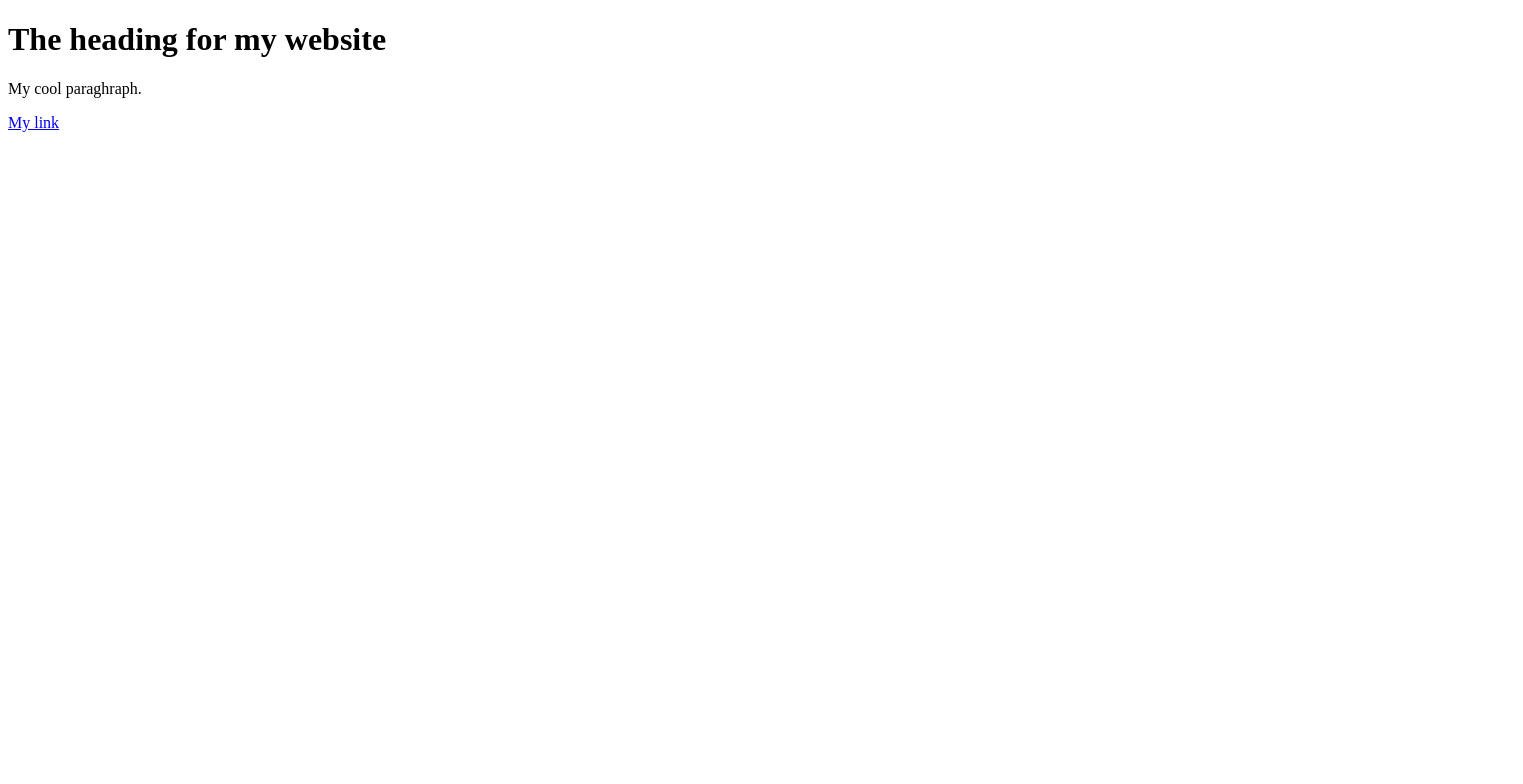
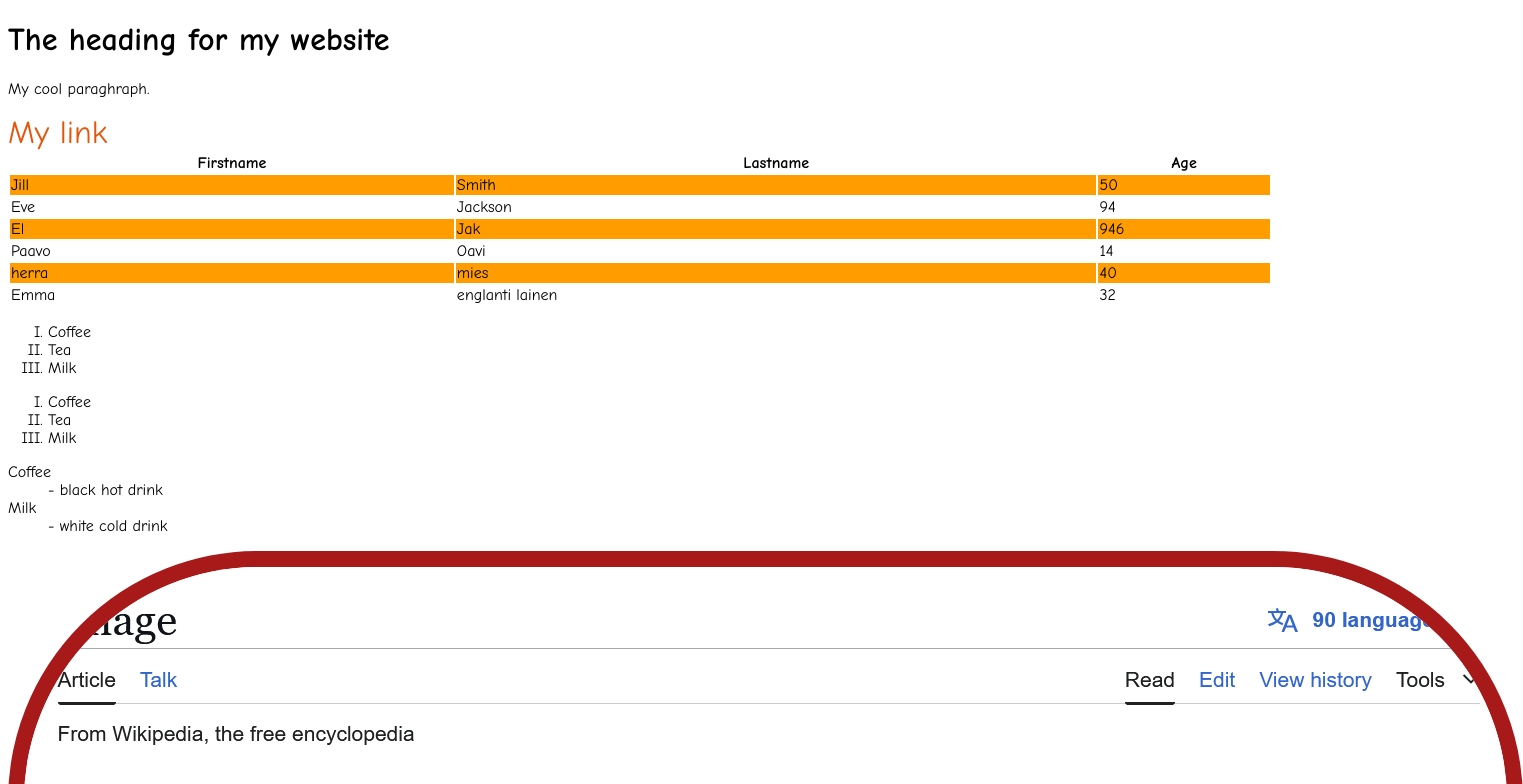
Before and after one commit to leevi-rinnetmaki/wsk-25, a plain HTML site: page viikko1/html/html-recap.html in a window 1280 px wide. Shown: the top 784 px of the page, 1523 px wide, since content can reach past the window. Drawn offline with Linux system fonts and the light colour scheme.

Commit message:
Finished the html and css assignment

```diff
--- a/viikko1/html/html-recap.html
+++ b/viikko1/html/html-recap.html
@@ -1,13 +1,73 @@
 <!DOCTYPE html>
-<html>
+<html lang="en">
     <head>
+        <meta charset="utf-8">
         <title>
             Fancy title!
         </title>
+
+        <link rel="stylesheet" type="text/css" href="style.css">
     </head>
     <body>
         <h1>The heading for my website</h1>
         <p>My cool paraghraph.</p>
-        <a href="w">My link</a>
+        <a href="https://en.wikipedia.org/wiki/Hyperlink">My link</a>
+
+        <table style="width:100%">
+            <tr>
+              <th>Firstname</th>
+              <th>Lastname</th>
+              <th>Age</th>
+            </tr>
+            <tr>
+              <td>Jill</td>
+              <td>Smith</td>
+              <td>50</td>
+            </tr>
+            <tr>
+              <td>Eve</td>
+              <td>Jackson</td>
+              <td>94</td>
+            </tr>
+            <tr>
+                <td>El</td>
+                <td>Jak</td>
+                <td>946</td>
+            </tr>
+            <tr>
+                <td>Paavo</td>
+                <td>Oavi</td>
+                <td>14</td>
+            </tr>
+            <tr>
+                <td>herra</td>
+                <td>mies</td>
+                <td>40</td>
+            </tr>
+            <tr>
+                <td>Emma</td>
+                <td>englanti lainen</td>
+                <td>32</td>
+            </tr>
+          </table>
+
+          <ul>
+            <li>Coffee</li>
+            <li>Tea</li>
+            <li>Milk</li>
+          </ul>
+          <ol>
+            <li>Coffee</li>
+            <li>Tea</li>
+            <li>Milk</li>
+          </ol>
+          <dl>
+            <dt>Coffee</dt>
+            <dd>- black hot drink</dd>
+            <dt>Milk</dt>
+            <dd>- white cold drink</dd>
+          </dl>
+
+          <img src="pic.png" alt="Italian Trulli">
     </body>
 </html>
--- /dev/null
+++ b/viikko1/html/style.css
@@ -0,0 +1,26 @@
+*{
+    font-family: "Comic Sans MS", "Comic Sans";
+}
+
+a{
+    font-size:32px;
+    color:rgb(226, 87, 12);
+    text-decoration: none;
+}
+
+a:hover{
+    font-size:64px;
+}
+
+img{
+    border: 16px solid #a81a1a;
+    border-radius: 250px;
+}
+
+li{
+    list-style: upper-roman;
+}
+
+tr:nth-child(even){
+    background-color: rgb(255, 157, 0);
+}
--- a/viikko1/js/js-recap.js
+++ b/viikko1/js/js-recap.js
@@ -37,10 +37,10 @@ switch(task){
             const x2 = Number(prompt("x2"));
             const y2 = Number(prompt("y2"));
 
-            const Δx = x2-x1;
-            const Δy = y2-y1;
+            const dx = x2-x1;
+            const dy = y2-y1;
 
-            const distance = (Δx**2+Δy**2)**0.5;
+            const distance = (dx**2+dy**2)**0.5;
             console.log(distance);
 
         break;
```
Also changed, not shown: viikko1/html/pic.png (added).
